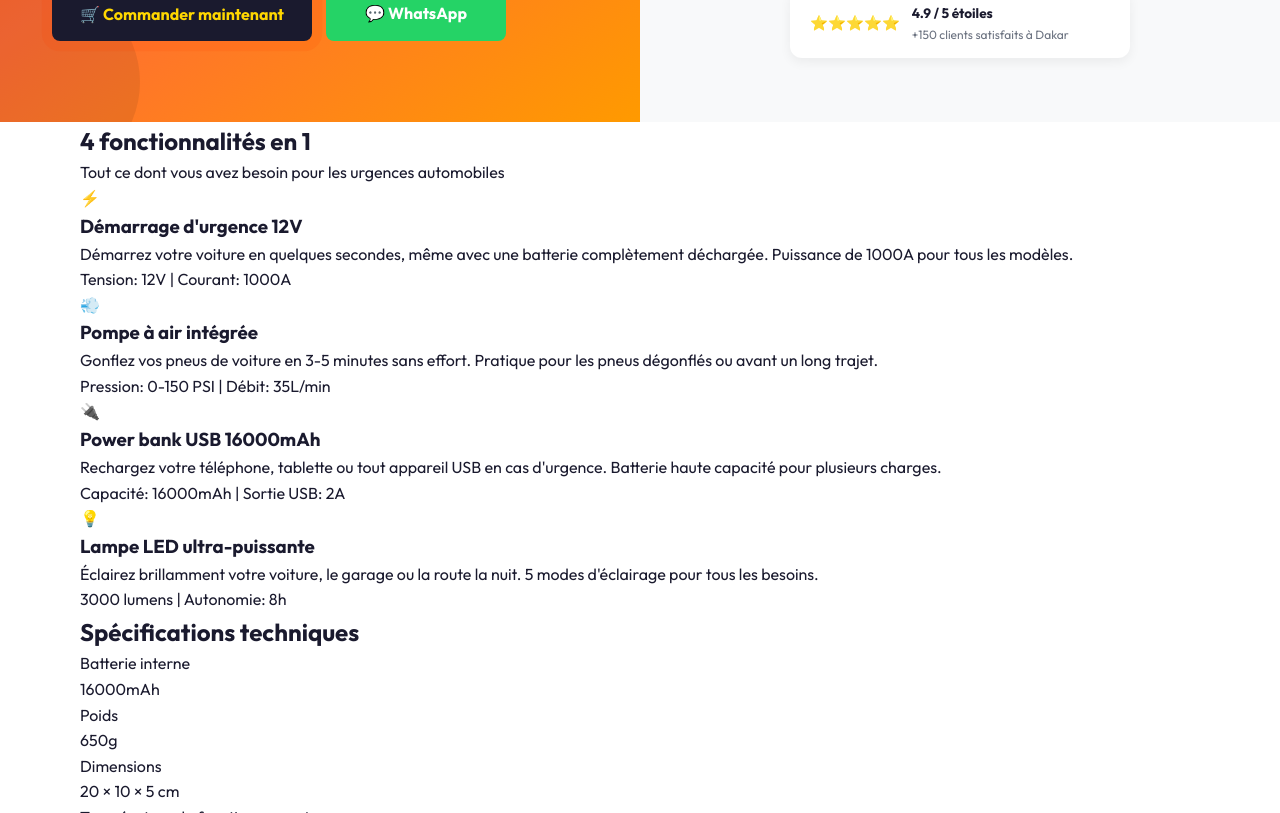
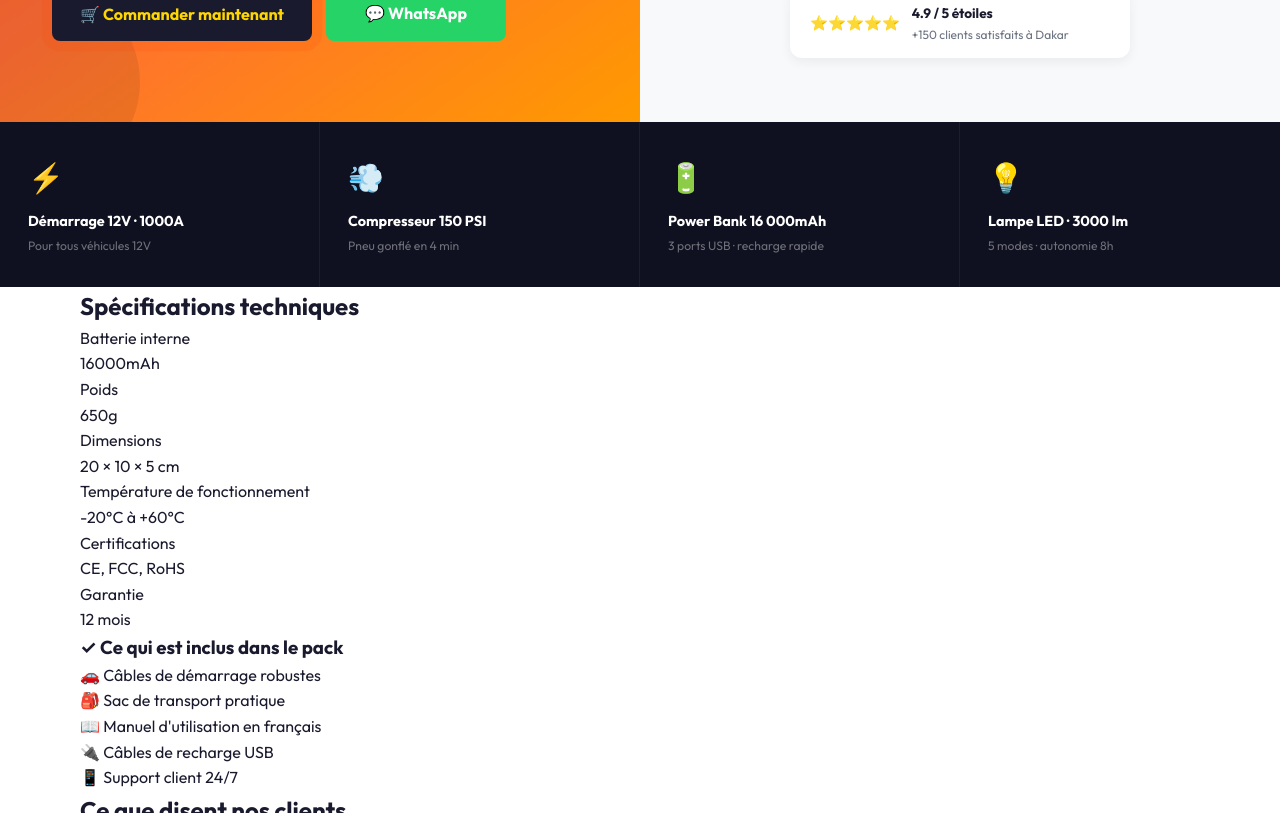
Before and after one commit to elhadjitwentyone/Automass, a Next.js app in the folder automass/: page / in a window 1280 px wide. Shown: the part 700-1513 px from the top of the page. Built offline with nearby package versions, Linux system fonts and the light colour scheme.

Commit message:
feat: Features strip dark

```diff
--- a/automass/src/components/Features.tsx
+++ b/automass/src/components/Features.tsx
@@ -1,59 +1,23 @@
 'use client'
 
-const features = [
-  {
-    id: 1,
-    title: 'Démarrage d\'urgence 12V',
-    description: 'Démarrez votre voiture en quelques secondes, même avec une batterie complètement déchargée. Puissance de 1000A pour tous les modèles.',
-    icon: '⚡',
-    color: 'feature-red',
-    specs: 'Tension: 12V | Courant: 1000A'
-  },
-  {
-    id: 2,
-    title: 'Pompe à air intégrée',
-    description: 'Gonflez vos pneus de voiture en 3-5 minutes sans effort. Pratique pour les pneus dégonflés ou avant un long trajet.',
-    icon: '💨',
-    color: 'feature-blue',
-    specs: 'Pression: 0-150 PSI | Débit: 35L/min'
-  },
-  {
-    id: 3,
-    title: 'Power bank USB 16000mAh',
-    description: 'Rechargez votre téléphone, tablette ou tout appareil USB en cas d\'urgence. Batterie haute capacité pour plusieurs charges.',
-    icon: '🔌',
-    color: 'feature-green',
-    specs: 'Capacité: 16000mAh | Sortie USB: 2A'
-  },
-  {
-    id: 4,
-    title: 'Lampe LED ultra-puissante',
-    description: 'Éclairez brillamment votre voiture, le garage ou la route la nuit. 5 modes d\'éclairage pour tous les besoins.',
-    icon: '💡',
-    color: 'feature-yellow',
-    specs: '3000 lumens | Autonomie: 8h'
-  },
+const items = [
+  { icon: '⚡', title: 'Démarrage 12V · 1000A', sub: 'Pour tous véhicules 12V' },
+  { icon: '💨', title: 'Compresseur 150 PSI', sub: 'Pneu gonflé en 4 min' },
+  { icon: '🔋', title: 'Power Bank 16 000mAh', sub: '3 ports USB · recharge rapide' },
+  { icon: '💡', title: 'Lampe LED · 3000 lm', sub: '5 modes · autonomie 8h' },
 ]
 
 export default function Features() {
   return (
-    <section className="features">
-      <div className="container">
-        <div className="section-header">
-          <h2 className="section-title">4 fonctionnalités en 1</h2>
-          <p className="section-subtitle">Tout ce dont vous avez besoin pour les urgences automobiles</p>
-        </div>
-
-        <div className="features-grid">
-          {features.map((feature) => (
-            <div key={feature.id} className={`feature-card ${feature.color}`}>
-              <div className="feature-icon">{feature.icon}</div>
-              <h3 className="feature-title">{feature.title}</h3>
-              <p className="feature-description">{feature.description}</p>
-              <div className="feature-specs">{feature.specs}</div>
-            </div>
-          ))}
-        </div>
+    <section className="features-b">
+      <div className="features-b-grid">
+        {items.map((item, i) => (
+          <div key={i} className="features-b-item">
+            <div className="features-b-icon">{item.icon}</div>
+            <div className="features-b-title">{item.title}</div>
+            <div className="features-b-sub">{item.sub}</div>
+          </div>
+        ))}
       </div>
     </section>
   )
```
